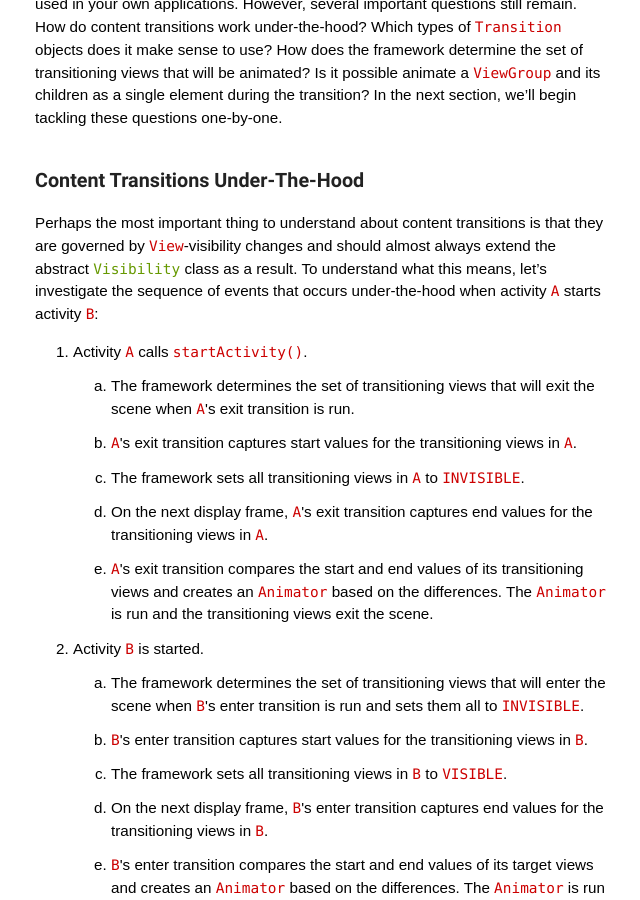
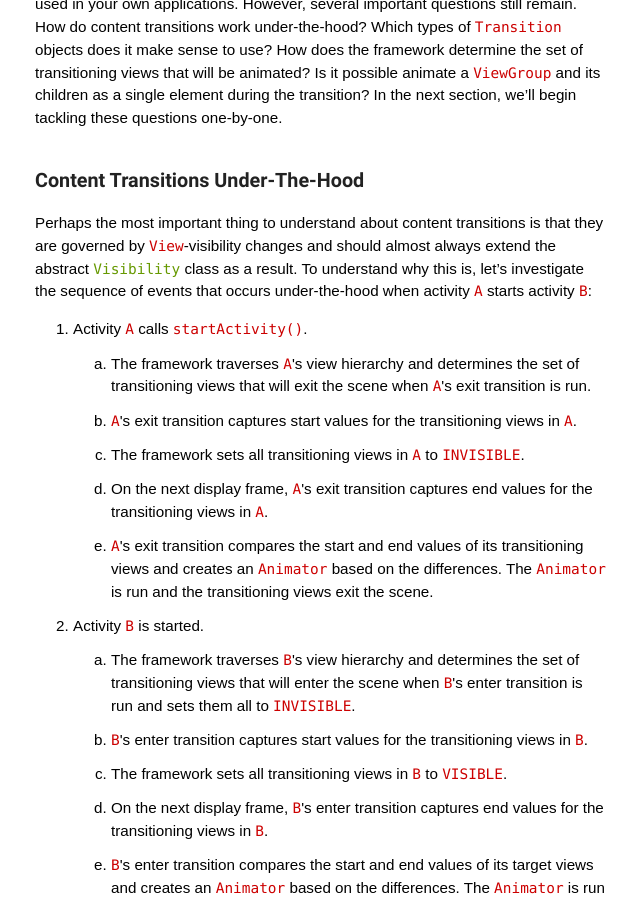
Before and after one commit to alexjlockwood/AndroidDesignPatterns, a Jekyll site: the page built from _posts/2014-12-05-activity-fragment-content-transitions-in-depth-part2.md, in a window 1280 px wide and 900 px high, scrolled down 1824 px. Shown: the whole window, without its empty margins (249-889 px from the left). Built offline with Jekyll 4.4.1, drawn with Linux system fonts in a browser that asks for light colours; some web fonts are replaced; Markdown is read by kramdown in place of the engine named in the settings; comment, search, counter and statistics services are not loaded.

Commit message:
updated typo

```diff
--- a/_posts/2014-12-05-activity-fragment-content-transitions-in-depth-part2.md
+++ b/_posts/2014-12-05-activity-fragment-content-transitions-in-depth-part2.md
@@ -50,12 +50,12 @@ In [part 1][part1], we gave a quick summary of how content transitions can be us
 
 ### Content Transitions Under-The-Hood
 
-Perhaps the most important thing to understand about content transitions is that they are governed by `View`-visibility changes and should almost always extend the abstract [`Visibility`][Visibility] class as a result. To understand what this means, let's investigate the sequence of events that occurs under-the-hood when activity `A` starts activity `B`:
+Perhaps the most important thing to understand about content transitions is that they are governed by `View`-visibility changes and should almost always extend the abstract [`Visibility`][Visibility] class as a result. To understand why this is, let's investigate the sequence of events that occurs under-the-hood when activity `A` starts activity `B`:
 
 <ol>
 <li>Activity <code>A</code> calls <code>startActivity()</code>.
 <ol style="list-style-type: lower-alpha;">
-<li>The framework determines the set of transitioning views that will exit the scene when <code>A</code>'s exit transition is run.</li>
+<li>The framework traverses <code>A</code>'s view hierarchy and determines the set of transitioning views that will exit the scene when <code>A</code>'s exit transition is run.</li>
 <li><code>A</code>'s exit transition captures start values for the transitioning views in <code>A</code>.</li>
 <li>The framework sets all transitioning views in <code>A</code> to <code>INVISIBLE</code>.</li>
 <li>On the next display frame, <code>A</code>'s exit transition captures end values for the transitioning views in <code>A</code>.</li>
@@ -64,7 +64,7 @@ Perhaps the most important thing to understand about content transitions is that
 </li>
 <li>Activity <code>B</code> is started.
 <ol style="list-style-type: lower-alpha;">
-<li>The framework determines the set of transitioning views that will enter the scene when <code>B</code>'s enter transition is run and sets them all to <code>INVISIBLE</code>.</li>
+<li>The framework traverses <code>B</code>'s view hierarchy and determines the set of transitioning views that will enter the scene when <code>B</code>'s enter transition is run and sets them all to <code>INVISIBLE</code>.</li>
 <li><code>B</code>'s enter transition captures start values for the transitioning views in <code>B</code>.</li>
 <li>The framework sets all transitioning views in <code>B</code> to <code>VISIBLE</code>.</li>
 <li>On the next display frame, <code>B</code>'s enter transition captures end values for the transitioning views in <code>B</code>.</li>
@@ -111,7 +111,7 @@ As an example, take a look once again at the content transitions in **Video 2.1*
 In this post we learned blah and blah. In the next post we will learn blah. Don't forget to +1 this post if you enjoyed it and leave a comment below blah blah blah.
 
 <hr class="footnote-divider"/>
-<sup id="footnote1">1</sup> Beware of any `ViewGroup`'s in your view hierarchy with non-`null` background drawables and/or non-`null` transition names, as they will be treated as transition groups by default (as stated in the [`isTransitionGroup()`][isTransitionGroup] method's documentation). If any such views exist in your view hierarchy that you would not like to be animated as a single entity, make sure you call the view's [`setTransitionGroup(false)`][setTransitionGroup]method or else you will likely get some unexpected results. **You have been warned!** <a href="#ref1" title="Jump to footnote 1.">&#8617;</a>
+<sup id="footnote1">1</sup> Beware of any `ViewGroup`'s in your view hierarchy with non-`null` background drawables and/or non-`null` transition names, as they will be treated as transition groups by default (as stated in the [`isTransitionGroup()`][isTransitionGroup] method's documentation). If any such views exist in your view hierarchy that you would not like to be animated as a single entity, make sure you call the view's [`setTransitionGroup(false)`][setTransitionGroup] method or else you will likely get some unexpected results. **You have been warned!** <a href="#ref1" title="Jump to footnote 1.">&#8617;</a>
 
   [Visibility]: https://developer.android.com/reference/android/transition/Visibility.html
   [onAppear]: https://developer.android.com/reference/android/transition/Visibility.html#onAppear(android.view.ViewGroup,%20android.transition.TransitionValues,%20int,%20android.transition.TransitionValues,%20int)
```
